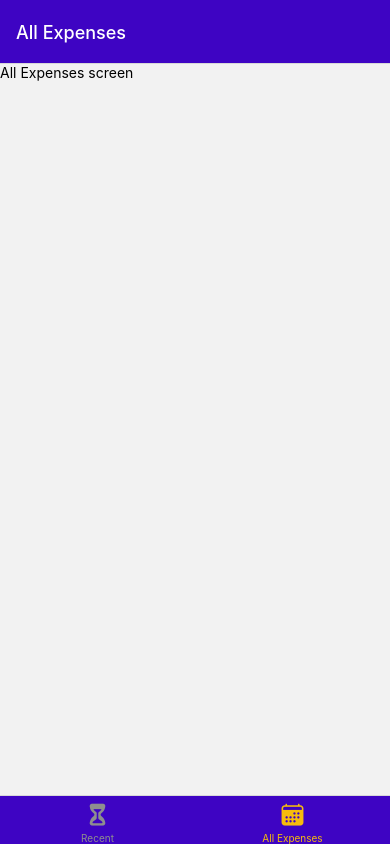
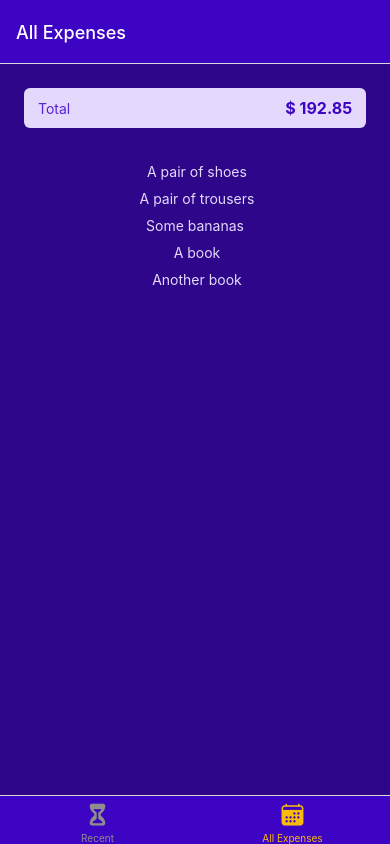
Before and after one commit to Pizatol/Expense-Tracker-App-React-Native, a React Native app: screen /AllExpenses in a window 390 px wide. Built offline with nearby package versions, Linux system fonts and the light colour scheme.

Commit message:
creation composants dépenses

```diff
--- /dev/null
+++ b/components/ExpensesOutput/ExpensesList.js
@@ -0,0 +1,34 @@
+import { StyleSheet, Text, View, FlatList } from "react-native";
+import React from "react";
+import { GlobalStyles } from "../../constants/styles";
+
+const renderExpenseItem = (itemData) => {
+    return <Text style={styles.item}> {itemData.item.description} </Text>;
+};
+
+export default function ExpensesList({ expenses }) {
+    return (
+        <View styles={styles.container}>
+            <FlatList
+                data={expenses}
+                renderItem={renderExpenseItem}
+                keyExtractor={(item) => item.id}
+					 style={styles.flatlistContainer}
+            />
+        </View>
+    );
+}
+
+const styles = StyleSheet.create({
+	container : {
+
+	},
+	flatlistContainer: {
+		paddingTop : 30,
+	},
+	item : {
+		textAlign : "center",
+		paddingVertical : 5,
+		color : GlobalStyles.colors.primary50
+	}
+});
--- /dev/null
+++ b/components/ExpensesOutput/ExpensesOutput.js
@@ -0,0 +1,59 @@
+import { StyleSheet, Text, View, FlatList } from "react-native";
+import React from "react";
+
+import ExpensesSummary from "./ExpensesSummary";
+import ExpensesList from "./ExpensesList";
+import { GlobalStyles } from "../../constants/styles";
+
+
+const DUMMY_EXPENSES = [
+    {
+        id : "e1",
+        description : " A pair of shoes",
+        amount : 59.99,
+        date : new Date('2021-12-19')
+    },
+    {
+        id : "e2",
+        description : " A pair of trousers",
+        amount : 89.29,
+        date : new Date('2022-01-05')
+    },
+    {
+        id : "e3",
+        description : "Some bananas",
+        amount : 9.99,
+        date : new Date('2021-12-01')
+    },
+    {
+        id : "e4",
+        description : " A book",
+        amount : 14.99,
+        date : new Date('2022-02-19')
+    },
+    {
+        id : "e5",
+        description : " Another book",
+        amount : 18.59,
+        date : new Date('2022-03-08')
+    },
+]
+
+
+
+export default function ExpensesOutput({ expenses, expensesPeriod }) {
+    return (
+        <View style={styles.container}>
+            <ExpensesSummary expenses={DUMMY_EXPENSES} periodName={expensesPeriod} />
+            <ExpensesList expenses= {DUMMY_EXPENSES} />
+        </View>
+    );
+}
+
+const styles = StyleSheet.create({
+    container : {
+        flex :1,
+        padding : 24,
+        backgroundColor : GlobalStyles.colors.primary700
+    },
+});
--- /dev/null
+++ b/components/ExpensesOutput/ExpensesSummary.js
@@ -0,0 +1,36 @@
+import { StyleSheet, Text, View } from "react-native";
+import React from "react";
+import { GlobalStyles } from "../../constants/styles";
+
+export default function ExpensesSummary({ expenses, periodName }) {
+    const expensesSum = expenses.reduce((sum, expense) => {
+        return sum + expense.amount;
+    }, 0);
+
+    return (
+        <View style={styles.container}>
+            <Text style={styles.period}> {periodName} </Text>
+            <Text style={styles.sum}>$ {expensesSum.toFixed(2)} </Text>
+        </View>
+    );
+}
+
+const styles = StyleSheet.create({
+    container: {
+        padding: 10,
+        backgroundColor: GlobalStyles.colors.primary50,
+        borderRadius: 6,
+        flexDirection: "row",
+        justifyContent: "space-between",
+        alignItems: "center",
+    },
+    period: {
+        fontSize: 14,
+        color: GlobalStyles.colors.primary400,
+    },
+    sum: {
+        fontSize: 16,
+        fontWeight: "bold",
+        color: GlobalStyles.colors.primary500,
+    },
+});
--- a/screens/AllExpenses.js
+++ b/screens/AllExpenses.js
@@ -1,11 +1,10 @@
 import { StyleSheet, Text, View } from 'react-native'
 import React from 'react'
+import ExpensesOutput from '../components/ExpensesOutput/ExpensesOutput'
 
 export default function AllExpenses() {
   return (
-	 <View>
-		<Text>All Expenses screen</Text>
-	 </View>
+	 <ExpensesOutput expensesPeriod='Total'/>
   )
 }
 
--- a/screens/RecentExpenses.js
+++ b/screens/RecentExpenses.js
@@ -1,11 +1,10 @@
 import { StyleSheet, Text, View } from 'react-native'
 import React from 'react'
+import ExpensesOutput from '../components/ExpensesOutput/ExpensesOutput'
 
 export default function RecentExpenses() {
   return (
-	 <View>
-		<Text>Recent Expenses screen</Text>
-	 </View>
+	 <ExpensesOutput expensesPeriod='Last 7 days' />
   )
 }
 
```
Also changed, not shown: components/ExpensesOutput/ExpenseItem.js (added, +22 -0 lines).
